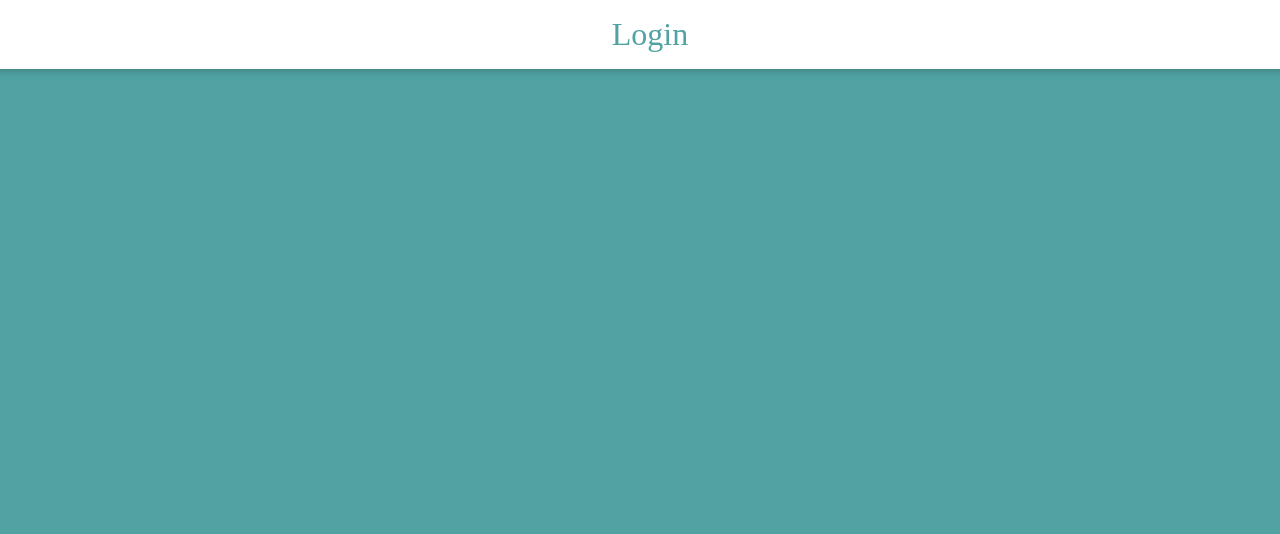
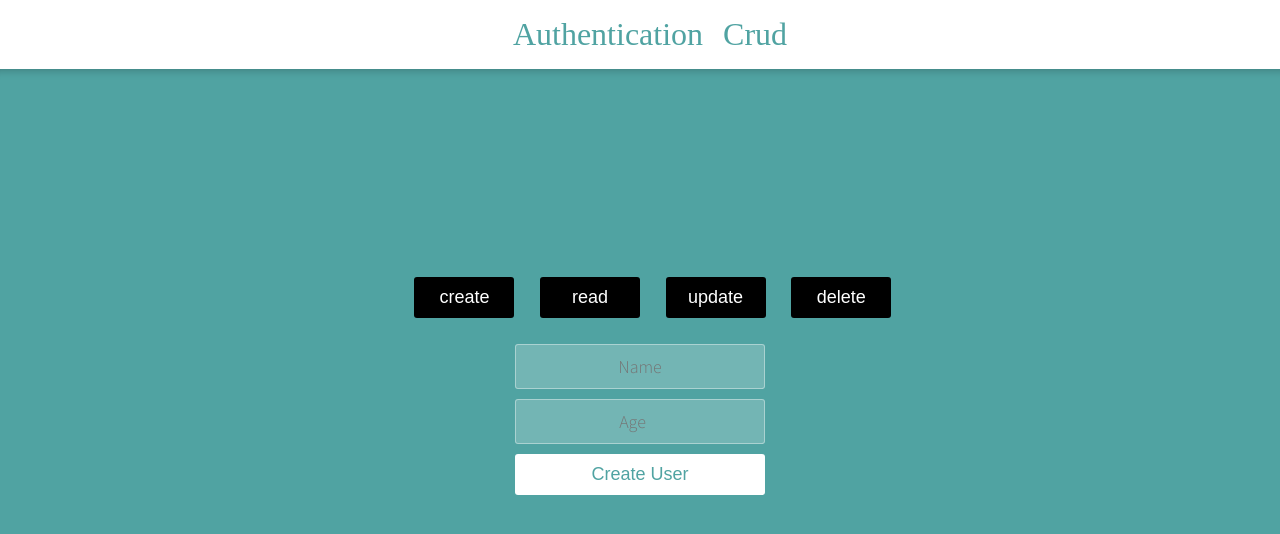
Before and after one commit to ZUBERKHAN034/react-firebase-app, a React (Vite) app: page /crud in a window 1280 px wide. Before the commit this address had no page. Shown: the top 534 px of the page. Built offline with nearby package versions, Linux system fonts and the light colour scheme.

Commit message:
Implemented CRUD with firestore

```diff
--- a/src/App.jsx
+++ b/src/App.jsx
@@ -1,6 +1,7 @@
 import { BrowserRouter, Routes, Route } from "react-router-dom";
 import Authentication from "./components/Authentication";
 import Navbar from "./components/Navbar";
+import Crud from "./components/Crud";
 
 function App() {
   return (
@@ -8,6 +9,7 @@ function App() {
       <Navbar />
       <Routes>
         <Route path="/" element={<Authentication />} />
+        <Route path="/crud" element={<Crud />} />
       </Routes>
     </BrowserRouter>
   );
--- /dev/null
+++ b/src/components/Crud.jsx
@@ -0,0 +1,246 @@
+import { useState } from "react";
+import { getUUID } from "../lib/appfunction";
+import { database } from "../lib/firebase";
+
+export default function Crud() {
+  //states
+  const [user, setUser] = useState({
+    id: "",
+    name: "",
+    age: "",
+  });
+
+  const [select, setSelect] = useState({
+    create: true,
+    read: false,
+    update: false,
+    delete: false,
+  });
+
+  const [isUser, setIsUser] = useState(false);
+
+  //methods
+  const handleUser = (e) => {
+    const { name, value } = e.target;
+    const newUser = { ...user, [name]: value };
+    setUser(newUser);
+  };
+
+  const createUser = async (e) => {
+    e.preventDefault();
+
+    // TODO: handle user creation without uuid generation
+    // await database.users.add(user);
+
+    // user creation with uuid generation
+    const uuid = getUUID();
+    user.id = uuid;
+    await database.users.doc(uuid).set(user);
+    console.log("user created successfully");
+  };
+
+  const getUser = async (e) => {
+    e.preventDefault();
+
+    // TODO: get all users
+    // const usrs = await database.users.get();
+    // usrs.forEach(usr => console.log(usr.data()));
+
+    // get single user from firestore by uuid
+    const responce = await database.users.doc(user.id).get();
+    const usr = responce.data();
+    if (usr !== undefined) {
+      setUser(usr);
+      setIsUser(true);
+      console.log("user getted successfully", usr);
+    }
+  };
+
+  const updateUser = async (e) => {
+    e.preventDefault();
+    await database.users
+      .doc(user.id)
+      .update({ name: user.name, age: user.age });
+    console.log("user updated successfully");
+  };
+
+  const deleteUser = async (e) => {
+    e.preventDefault();
+    await database.users.doc(user.id).delete();
+    console.log("user deleted successfully");
+  };
+
+  return (
+    <div className="container">
+      <button
+        className="select-button"
+        onClick={() => {
+          setSelect({
+            create: true,
+            read: false,
+            update: false,
+            delete: false,
+          });
+          setUser({
+            id: "",
+            name: "",
+            age: "",
+          });
+          setIsUser(false);
+        }}
+      >
+        create
+      </button>
+      <button
+        className="select-button"
+        onClick={() => {
+          setSelect({
+            create: false,
+            read: true,
+            update: false,
+            delete: false,
+          });
+          setUser({
+            id: "",
+            name: "",
+            age: "",
+          });
+        }}
+      >
+        read
+      </button>
+      <button
+        className="select-button"
+        onClick={() => {
+          setSelect({
+            create: false,
+            read: false,
+            update: true,
+            delete: false,
+          });
+          setUser({
+            id: "",
+            name: "",
+            age: "",
+          });
+          setIsUser(false);
+        }}
+      >
+        update
+      </button>
+      <button
+        className="select-button"
+        onClick={() => {
+          setSelect({
+            create: false,
+            read: false,
+            update: false,
+            delete: true,
+          });
+          setUser({
+            id: "",
+            name: "",
+            age: "",
+          });
+          setIsUser(false);
+        }}
+      >
+        delete
+      </button>
+      <div>
+        {select.create && (
+          <form onSubmit={createUser}>
+            <input
+              type="text"
+              name="name"
+              placeholder="Name"
+              value={user.name}
+              onChange={handleUser}
+              required="required"
+            />
+            <input
+              type="number"
+              name="age"
+              min="0"
+              placeholder="Age"
+              value={user.age}
+              onChange={handleUser}
+              required="required"
+            />
+            <button type="submit">Create User</button>
+          </form>
+        )}
+      </div>
+      <div>
+        <div>
+          {isUser && (
+            <h1>
+              Hello {user.name}, your Age is {user.age}.
+            </h1>
+          )}
+        </div>
+        {select.read && (
+          <form onSubmit={getUser}>
+            <input
+              type="text"
+              name="id"
+              placeholder="Id"
+              value={user.id}
+              onChange={handleUser}
+              required="required"
+            />
+            <button type="submit">Get User</button>
+          </form>
+        )}
+      </div>
+      <div>
+        {select.update && (
+          <form onSubmit={updateUser}>
+            <input
+              type="text"
+              name="id"
+              placeholder="Id"
+              value={user.id}
+              onChange={handleUser}
+              required="required"
+            />
+            <input
+              type="text"
+              name="name"
+              placeholder="Name"
+              value={user.name}
+              onChange={handleUser}
+              required="required"
+            />
+            <input
+              type="number"
+              name="age"
+              min="0"
+              placeholder="Age"
+              value={user.age}
+              onChange={handleUser}
+              required="required"
+            />
+            <button type="submit">Update User</button>
+          </form>
+        )}
+      </div>
+      <div>
+        {" "}
+        {select.delete && (
+          <form onSubmit={deleteUser}>
+            <input
+              type="text"
+              name="id"
+              placeholder="Id"
+              value={user.id}
+              onChange={handleUser}
+              required="required"
+            />
+            <button type="submit">Delete User</button>
+          </form>
+        )}
+      </div>
+    </div>
+  );
+}
--- a/src/components/Navbar.jsx
+++ b/src/components/Navbar.jsx
@@ -3,7 +3,10 @@ function Navbar() {
   return (
     <header>
       <Link to={"/"} className="header-link">
-        <h1>Login</h1>
+        <h1>Authentication</h1>
+      </Link>
+      <Link to={"/crud"} className="header-link">
+        <h1>Crud</h1>
       </Link>
     </header>
   );
--- a/src/index.css
+++ b/src/index.css
@@ -77,3 +77,18 @@ header h1 {
   font-family: "McLaren", cursive;
   font-weight: 200;
 }
+
+.select-button {
+  appearance: none;
+  outline: 0;
+  background-color: black;
+  border: 0;
+  padding: 10px 15px;
+  color: white;
+  border-radius: 3px;
+  width: 100px;
+  font-size: 18px;
+  cursor: pointer;
+  margin-left: 2%;
+  margin-bottom: 2%;
+}
--- a/src/lib/firebase.js
+++ b/src/lib/firebase.js
@@ -19,6 +19,14 @@ const firebaseConfig = {
 // Initialize Firebase
 firebase.initializeApp(firebaseConfig);
 
+//authenticate user with Firebase
 const auth = firebase.auth();
 
-export { auth };
+//firestore database
+const firestore = firebase.firestore();
+//database schema for firestore
+const database = {
+  users: firestore.collection("users"),
+};
+
+export { auth, database };
```
